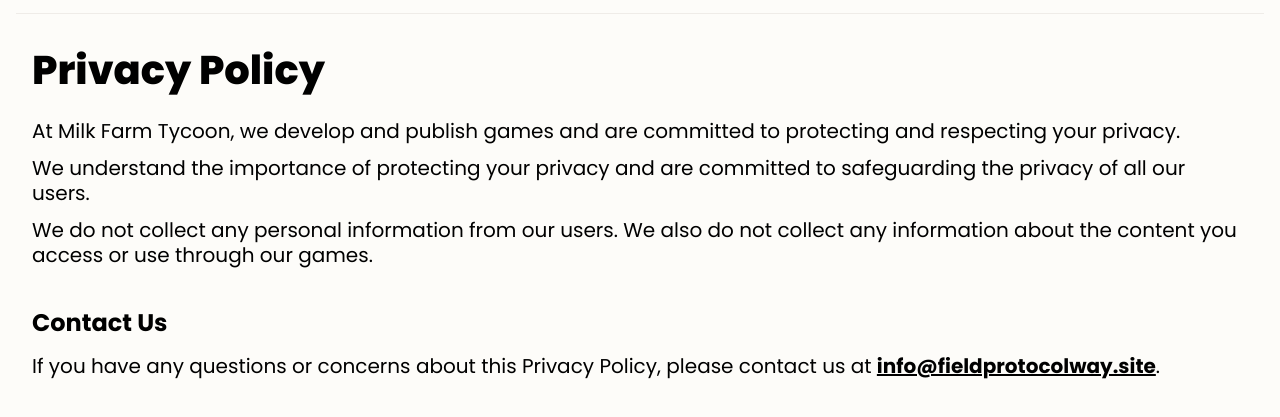
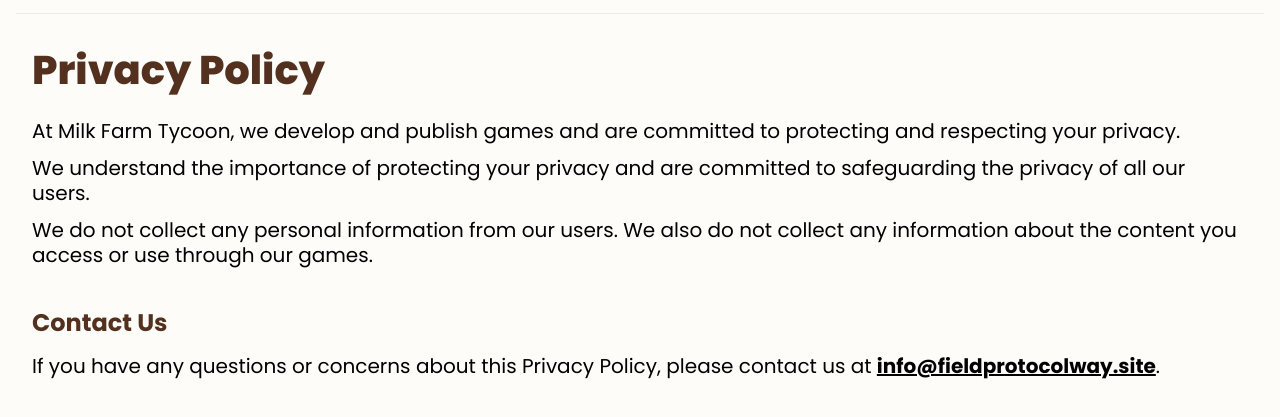
Before and after one commit to Wladzio1/STP-12567, a website built with Vite: page src/privacy-policy.html in a window 1280 px wide. Shown: the part 75-492 px from the top of the page. Built offline with nearby package versions, Linux system fonts and the light colour scheme; a web font is replaced by a local one.

Commit message:
addes fav icon and fixed text color

```diff
--- a/src/css/footer-pages.css
+++ b/src/css/footer-pages.css
@@ -37,6 +37,7 @@ body {
   font-weight: 400;
   margin: 0;
   margin-bottom: 12px;
+  color: #000000;
 }
 
 a {
@@ -67,7 +68,7 @@ button {
   flex-grow: 0;
   max-width: 1248px;
   width: 100%;
-  color: #000000;
+  color: var(--text-color);
   padding: 32px 16px;
   margin: 0 auto;
 }
--- a/src/privacy-policy.html
+++ b/src/privacy-policy.html
@@ -3,6 +3,7 @@
   <head>
     <meta charset="UTF-8" name="viewport" content="width=device-width, initial-scale=1.0"/>
     <title>Privacy Policy</title>
+    <link rel="icon" type="image/svg+xml" href="./img/Fav-Icon.png" />
     <link rel="stylesheet" href="./css/styles.css" />
   </head>
   <body>
```
Also changed, not shown: src/terms-and-conditions.html (+1 -0 lines).
